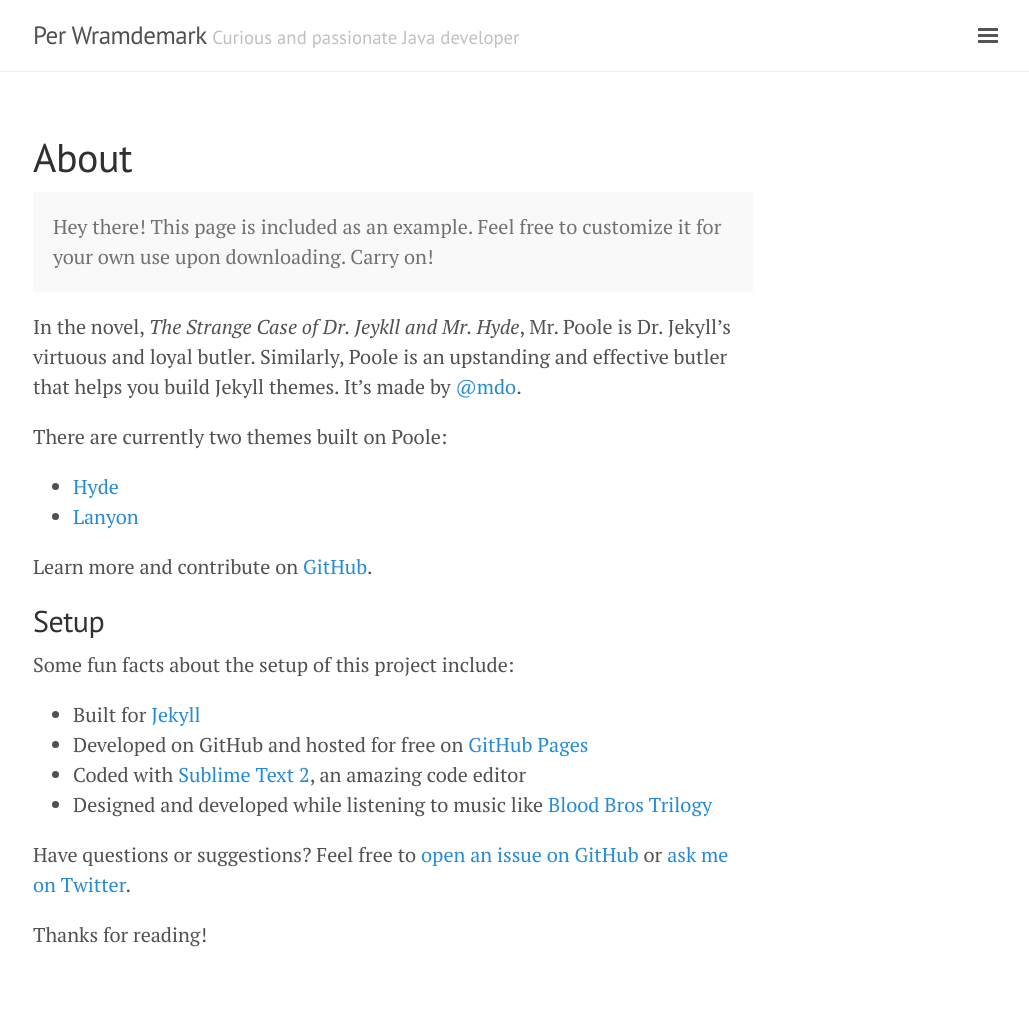
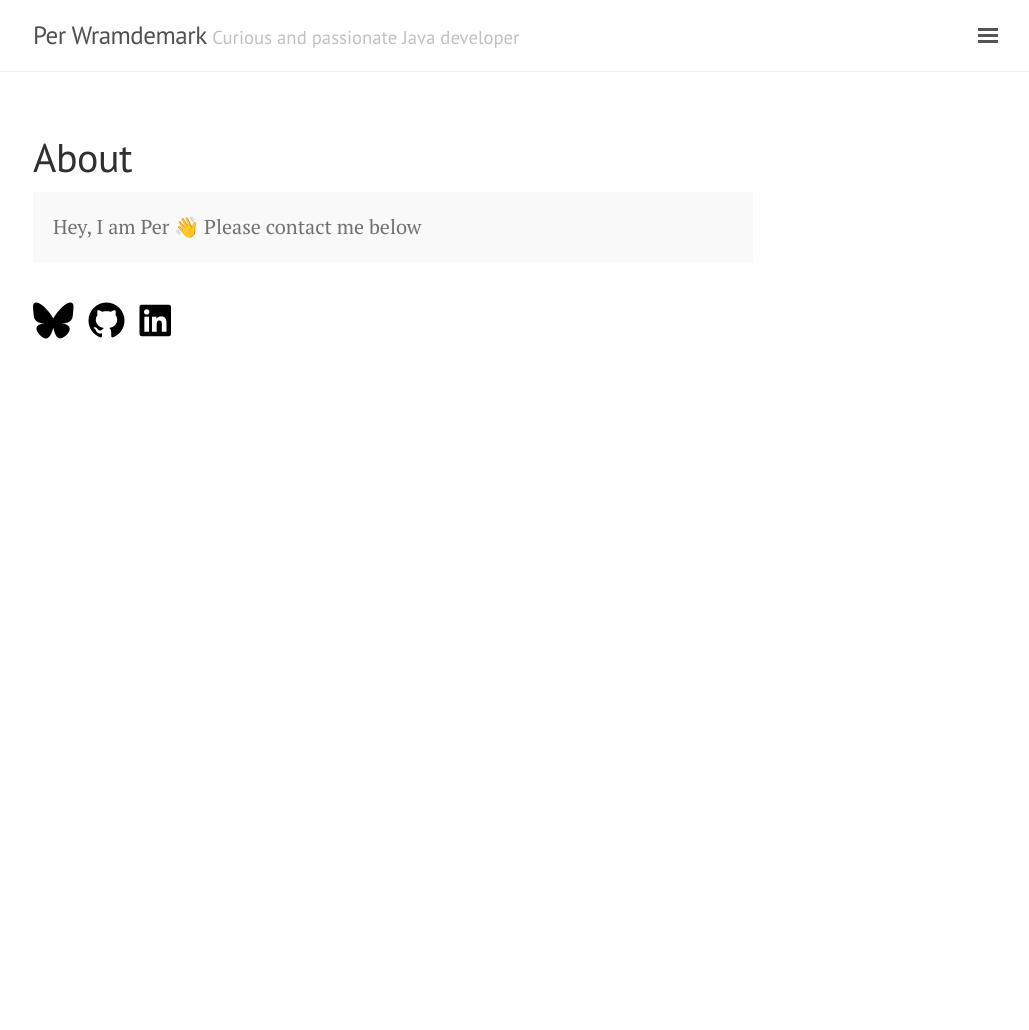
Before and after one commit to perwramdemark/perwramdemark.github.io, a Jekyll site: the page built from about.md, in a window 1280 px wide. Shown: the whole page, without its empty margins (247-1276 px from the left). Built offline with Jekyll 4.4.1, drawn with Linux system fonts in a browser that asks for light colours; nearby versions of some CDN libraries; after the commit the page ends 900 px from its top, so only the background shows below that.

Commit message:
Remove image icons and go with font-awesome instead

```diff
--- a/_config.yml
+++ b/_config.yml
@@ -11,6 +11,7 @@ description:         'I build stuff. With code and people!'
 url:                 https://www.wramdemark.se
 baseurl:             ''
 paginate:            5
+font_awesome_url:    https://cdnjs.cloudflare.com/ajax/libs/font-awesome/7.0.1/css/all.min.css
 
 # About/contact
 author:
--- a/_includes/head.html
+++ b/_includes/head.html
@@ -22,6 +22,7 @@
   <link rel="stylesheet" href="{{ site.baseurl }}/public/css/lanyon.css">
   <link rel="stylesheet" href="{{ site.baseurl }}/public/css/share.css">
   <link rel="stylesheet" href="https://fonts.googleapis.com/css?family=PT+Serif:400,400italic,700%7CPT+Sans:400">
+  <link rel="stylesheet" href="{{ site.font_awesome_url }}">
 
   <!-- Icons -->
   <link rel="apple-touch-icon-precomposed" sizes="144x144" href="{{ site.baseurl }}/public/apple-touch-icon-precomposed.png">
--- a/about.md
+++ b/about.md
@@ -1,30 +1,30 @@
 ---
 layout: page
 title: About
+icon_style: monochrome
 ---
 
 <p class="message">
-  Hey there! This page is included as an example. Feel free to customize it for your own use upon downloading. Carry on!
+Hey, I am Per 👋
+
+Please contact me below
 </p>
 
-In the novel, *The Strange Case of Dr. Jeykll and Mr. Hyde*, Mr. Poole is Dr. Jekyll's virtuous and loyal butler. Similarly, Poole is an upstanding and effective butler that helps you build Jekyll themes. It's made by [@mdo](https://twitter.com/mdo).
 
-There are currently two themes built on Poole:
-
-* [Hyde](http://hyde.getpoole.com)
-* [Lanyon](http://lanyon.getpoole.com)
-
-Learn more and contribute on [GitHub](https://github.com/poole).
-
-## Setup
-
-Some fun facts about the setup of this project include:
-
-* Built for [Jekyll](http://jekyllrb.com)
-* Developed on GitHub and hosted for free on [GitHub Pages](https://pages.github.com)
-* Coded with [Sublime Text 2](http://sublimetext.com), an amazing code editor
-* Designed and developed while listening to music like [Blood Bros Trilogy](https://soundcloud.com/maddecent/sets/blood-bros-series)
-
-Have questions or suggestions? Feel free to [open an issue on GitHub](https://github.com/poole/issues/new) or [ask me on Twitter](https://twitter.com/mdo).
-
-Thanks for reading!
+<ul class="share-buttons {{ page.icon_style }} mt-6">
+  <li>
+    <a href="https://bsky.app/profile/perw8k.bsky.social" target="_blank">
+      <i class="fa-brands fa-bluesky"></i>
+    </a>
+  </li>
+  <li>
+    <a href="https://github.com/perwramdemark" target="_blank">
+      <i class="fa-brands fa-github"></i>
+    </a>
+  </li>
+  <li>
+    <a href="https://www.linkedin.com/in/perwramdemark" target="_blank">
+      <i class="fa-brands fa-linkedin"></i>
+    </a>
+  </li>
+</ul>
--- a/public/css/share.css
+++ b/public/css/share.css
@@ -1,23 +1,46 @@
-ul.share-buttons{
+ul.share-buttons {
   list-style: none;
   padding: 0;
+  display: flex;
+  gap: 15px;
 }
 
-ul.share-buttons li{
-  display: inline;
+ul.share-buttons i {
+  font-size: 20px;
+  width: 40px;
+  height: 40px;
+  line-height: 40px; /* Centers the icon vertically */
+  text-align: center;
+  border-radius: 50%;
+  color: #fff;
+  transition: opacity 0.2s;
 }
 
-ul.share-buttons img{
-  display: inline;
+/* Brand Colors */
+.fa-bluesky { background-color: #0085ff; }
+.fa-linkedin { background-color: #0077b5; }
+.fa-x-twitter { background-color: #000000; }
+.fa-reddit-alien { background-color: #ff4500; }
+.fa-facebook-f { background-color: #1877f2; }
+
+/* Hover Effect */
+.share-buttons a:hover i {
+  transform: scale(1.1);
 }
 
-ul.share-buttons .sr-only{
-  position: absolute;
-  clip: rect(1px 1px 1px 1px);
-  clip: rect(1px, 1px, 1px, 1px);
-  padding: 0;
-  border: 0;
-  height: 1px;
-  width: 1px;
-  overflow: hidden;
+.mt-4 { margin-top: 24px !important; }
+.mt-6 { margin-top: 40px !important; }
+
+.share-buttons.monochrome i {
+  background-color: transparent !important; /* Removes the circle background */
+  color: #000000 !important;            /* Makes the icon logo black */
+  width: auto;                           /* Resets width so it's not a fixed 40px square */
+  height: auto;                          /* Resets height */
+  line-height: normal;                   /* Resets vertical centering math */
+  font-size: 36px;                       /* Optional: Make them slightly larger since there's no circle */
 }
+
+.share-buttons.monochrome a:hover i {
+  opacity: 0.7;                          /* Fades slightly on hover instead of scaling */
+  transform: scale(1.1);
+}
```
Also changed, not shown: _layouts/post.html (+27 -4 lines), index.html (+25 -7 lines), assets/img/Email.png (deleted), assets/img/Facebook.png (deleted), assets/img/LinkedIn.png (deleted), assets/img/Pinboard.png (deleted), assets/img/Pinterest.png (deleted), assets/img/Pocket.png (deleted), assets/img/Reddit.png (deleted), assets/img/Tumblr.png (deleted), assets/img/Twitter.png (deleted), assets/img/Wordpress.png (deleted).
